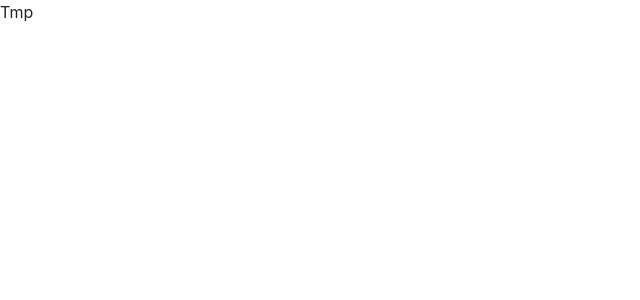
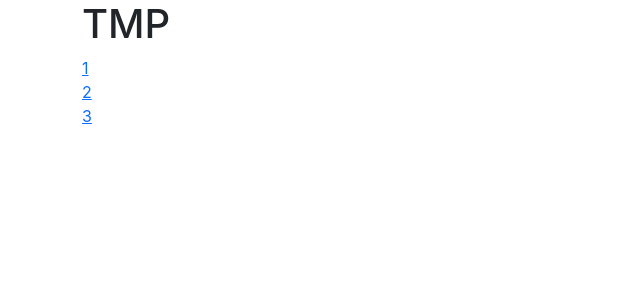
Before and after one commit to enchil/React-node1107, a React (Create React App) app: page /tmp in a window 1280 px wide. Shown: the top 300 px of the page, without its empty margins (0-640 px from the left). Built offline with nearby package versions, Linux system fonts and the light colour scheme.

Commit message:
useParams

```diff
--- a/src/App.js
+++ b/src/App.js
@@ -11,7 +11,8 @@ function App() {
       <BrowserRouter>
         <Routes>
           <Route path="/" element={ <AbList /> }> </Route>
-          <Route path="/tmp" element={ <Tmp /> }> </Route>
+          <Route path="/tmp/:sid" element={ <Tmp /> }> </Route>
+          <Route path="/tmp/" element={ <Tmp /> }> </Route>
         </Routes>
       </BrowserRouter>
       </>
--- a/src/pages/Tmp.js
+++ b/src/pages/Tmp.js
@@ -1,7 +1,23 @@
 import React from 'react'
+import { useParams, Link } from 'react-router-dom'
+
 
 export default function Tmp() {
+  const {sid} = useParams()
+
   return (
-    <div>Tmp</div>
+
+    <div className='container'>
+    <h1>TMP {sid}</h1>
+    <div>
+    <Link to="/tmp/1">1</Link>
+    </div>
+    <div>
+    <Link to="/tmp/2">2</Link>
+    </div>
+    <div>
+    <Link to="/tmp/3">3</Link>
+    </div>
+    </div>
   )
 }
```
